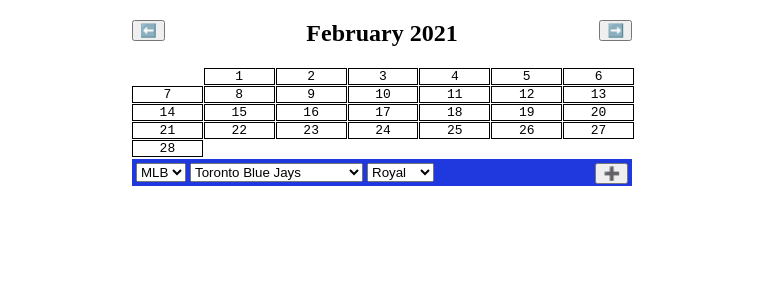
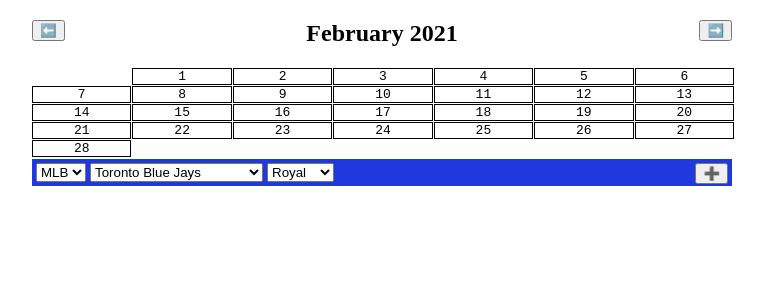
Before and after one commit to jdw1996/sports-schedule, a React (Create React App) app: page / in a window 1280 px wide. Shown: the top 300 px of the page, without its empty margins (258-1023 px from the left). Built offline with nearby package versions, Linux system fonts and the light colour scheme.

Commit message:
Remove duplicate games

```diff
--- a/src/date-utils.ts
+++ b/src/date-utils.ts
@@ -1,7 +1,10 @@
+import { Game } from './games';
+
 export type Day = {
   date: number;
   week: number;
   dayOfWeek: number;
+  games: Map<string, Game>;
 };
 
 const MONTHS = [
@@ -34,6 +37,7 @@ export function generateCalendar(numDays: number, firstDay: number): Day[] {
       date: i + 1,
       dayOfWeek: ((i + firstDay) % 7) + 1,
       week: Math.floor((i + firstDay) / 7) + 1,
+      games: new Map(),
     })),
   ];
 }
--- a/src/espn-client.ts
+++ b/src/espn-client.ts
@@ -14,13 +14,15 @@ type ESPNGame = {
 
 function espnToNative(espn: ESPNGame, teamOfInterest: string): Game {
   const [away, , home] = espn.shortName.split(' ');
-  let opponentString = '';
+  const date = new Date(espn.date);
+  const gameTime = `${('00' + date.getHours()).slice(-2)}${('00' + date.getMinutes()).slice(-2)}`;
+  let description = '';
   if (away === teamOfInterest) {
-    opponentString = `@${home}`;
+    description = `@${home}${gameTime}`;
   } else {
-    opponentString = `v${away}`;
+    description = `v${away}${gameTime}`;
   }
-  return { opponentString, date: new Date(espn.date) };
+  return { description, date };
 }
 
 export async function getSchedule(league: string, teamCode: string): Promise<Game[]> {
--- a/src/games.ts
+++ b/src/games.ts
@@ -1,4 +1,5 @@
 export type Game = {
   date: Date;
-  opponentString: string;
+  description: string;
+  colour?: string;
 };
--- a/src/index.css
+++ b/src/index.css
@@ -1,5 +1,5 @@
 body {
-  width: 500px;
+  width: 700px;
   margin: 0 auto;
   text-align: center;
 }
@@ -15,7 +15,7 @@ body {
 }
 
 .grid-container {
-  width: 500px;
+  width: 700px;
   display: grid;
   grid-row-gap: 1px;
   grid-column-gap: 3px;
@@ -27,8 +27,7 @@ body {
   width: 100%;
   border: 1px solid black;
   text-align: center;
-  font-family: 'Anonymous Pro', monospace;
-  font-size: small;
+  font-family: monospace;
 }
 
 .favourite-team {
@@ -49,6 +48,12 @@ body {
 .favourite-team > *,
 .new-team > * {
   margin: 2px;
+}
+
+.game {
+  color: white;
+  margin: 2px;
+  text-align: right;
 }
 
 /* Colours */
--- a/src/index.tsx
+++ b/src/index.tsx
@@ -52,6 +52,11 @@ function CalendarDay(props: CalendarDayProps): JSX.Element {
   return (
     <div className="day" style={{ gridArea: `${day.week + 1} / ${day.dayOfWeek} / span 1 / span 1` }}>
       <span style={{ textAlign: 'center' }}>{day.date}</span>
+      {Array.from(day.games.entries()).map(([, game]) => (
+        <div className={`game ${game.colour}`} key={game.description}>
+          {game.description}
+        </div>
+      ))}
     </div>
   );
 }
@@ -187,6 +192,24 @@ function App(): JSX.Element {
   }, [favouriteTeams]);
 
   useEffect(() => {
+    favouriteTeams.forEach((favTeam) => {
+      setDays((oldDays) => {
+        const newDays = [...oldDays];
+        for (const game of favTeam.games) {
+          if (game.date.getFullYear() === year && game.date.getMonth() === month) {
+            const day = { ...newDays[game.date.getDate() - 1] };
+            const dayGames = new Map(day.games);
+            dayGames.set(game.description, { ...game, colour: favTeam.colour });
+            day.games = dayGames;
+            newDays[game.date.getDate() - 1] = day;
+          }
+        }
+        return newDays;
+      });
+    });
+  }, [year, month, favouriteTeams]);
+
+  useEffect(() => {
     const params = new URLSearchParams(window.location.search);
     params.forEach((colour, teamId) => {
       try {
```
